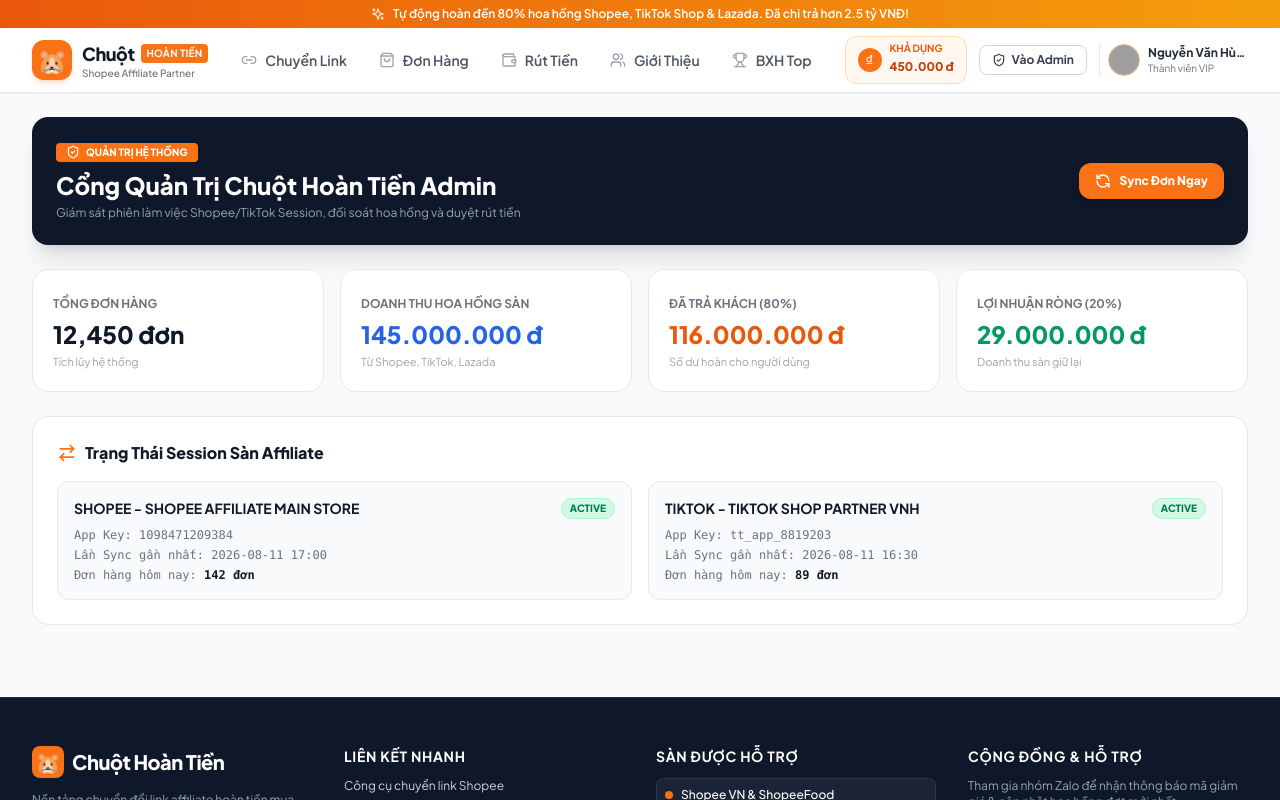
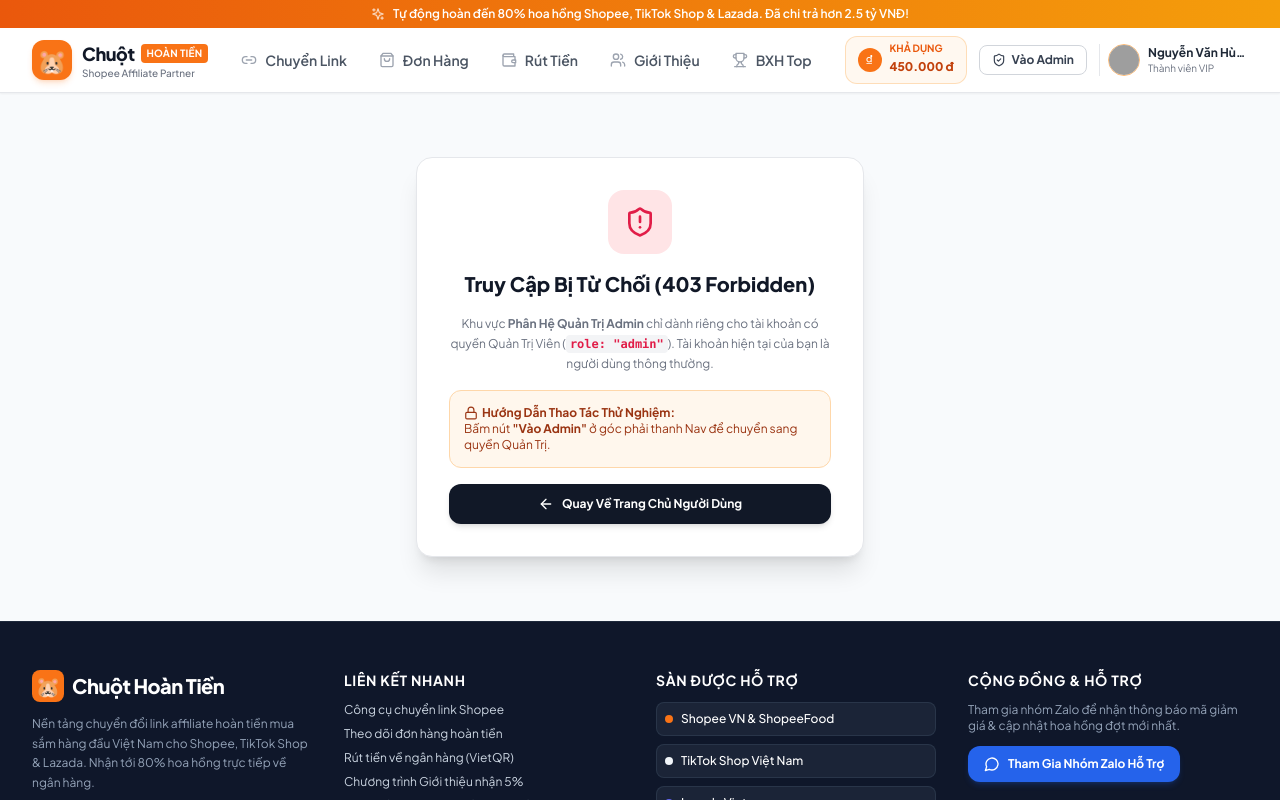
Before and after one commit to minhhc0909-cyber/web-hh-shopee, a React (Vite) app: page /admin in a window 1280 px wide. Shown: the top 800 px of the page. Built offline with nearby package versions, Linux system fonts and the light colour scheme; grey boxes are pictures that could not be loaded.

Commit message:
Add RBAC Role protection guard for admin routes

```diff
--- a/src/App.jsx
+++ b/src/App.jsx
@@ -17,6 +17,8 @@ import AdminShopeeSession from './pages/Admin/AdminShopeeSession';
 import AdminReconciliation from './pages/Admin/AdminReconciliation';
 import AdminOrders from './pages/Admin/AdminOrders';
 import AdminWithdrawals from './pages/Admin/AdminWithdrawals';
+
+import ProtectedRoute from './components/ProtectedRoute';
 
 export default function App() {
   const [isAdminMode, setIsAdminMode] = useState(false);
@@ -38,17 +40,38 @@ export default function App() {
           <Route path="/referral" element={<Referral />} />
           <Route path="/leaderboard" element={<Leaderboard />} />
 
-          {/* Admin Routes */}
-          <Route path="/admin" element={<AdminDashboard />} />
-          <Route path="/admin/shopee-session" element={<AdminShopeeSession />} />
-          <Route path="/admin/reconciliation" element={<AdminReconciliation />} />
-          <Route path="/admin/orders" element={<AdminOrders />} />
-          <Route path="/admin/withdrawals" element={<AdminWithdrawals />} />
+          {/* Admin Routes - Protected by ProtectedRoute */}
+          <Route path="/admin" element={
+            <ProtectedRoute isAdminMode={isAdminMode} requiredRole="admin">
+              <AdminDashboard />
+            </ProtectedRoute>
+          } />
+          <Route path="/admin/shopee-session" element={
+            <ProtectedRoute isAdminMode={isAdminMode} requiredRole="admin">
+              <AdminShopeeSession />
+            </ProtectedRoute>
+          } />
+          <Route path="/admin/reconciliation" element={
+            <ProtectedRoute isAdminMode={isAdminMode} requiredRole="admin">
+              <AdminReconciliation />
+            </ProtectedRoute>
+          } />
+          <Route path="/admin/orders" element={
+            <ProtectedRoute isAdminMode={isAdminMode} requiredRole="admin">
+              <AdminOrders />
+            </ProtectedRoute>
+          } />
+          <Route path="/admin/withdrawals" element={
+            <ProtectedRoute isAdminMode={isAdminMode} requiredRole="admin">
+              <AdminWithdrawals />
+            </ProtectedRoute>
+          } />
 
           {/* Fallback */}
           <Route path="*" element={<Navigate to="/" replace />} />
         </Routes>
       </main>
+
 
       {/* Footer */}
       <Footer />
--- /dev/null
+++ b/src/components/ProtectedRoute.jsx
@@ -0,0 +1,46 @@
+import React from 'react';
+import { Navigate } from 'react-router-dom';
+import { ShieldAlert, Lock, ArrowLeft } from 'lucide-react';
+import { getStoredUser } from '../services/storage';
+
+export default function ProtectedRoute({ children, requiredRole = 'admin', isAdminMode }) {
+  const user = getStoredUser();
+
+  // Check if role is admin or admin mode is active
+  const hasAccess = user.role === requiredRole || isAdminMode;
+
+  if (!hasAccess) {
+    return (
+      <div className="min-h-[60vh] flex items-center justify-center p-4">
+        <div className="bg-white rounded-2xl p-8 max-w-md w-full text-center space-y-4 border border-gray-200 shadow-xl">
+          <div className="w-16 h-16 rounded-2xl bg-rose-100 text-rose-600 flex items-center justify-center mx-auto">
+            <ShieldAlert className="w-8 h-8" />
+          </div>
+
+          <h2 className="text-xl font-extrabold text-gray-900">Truy Cập Bị Từ Chối (403 Forbidden)</h2>
+
+          <p className="text-xs text-gray-500 leading-relaxed">
+            Khu vực <b>Phân Hệ Quản Trị Admin</b> chỉ dành riêng cho tài khoản có quyền Quản Trị Viên (<code className="bg-gray-100 px-1 py-0.5 rounded text-rose-600 font-bold">role: "admin"</code>). Tài khoản hiện tại của bạn là người dùng thông thường.
+          </p>
+
+          <div className="bg-orange-50 p-3.5 rounded-xl border border-orange-200 text-xs text-orange-800 text-left space-y-1">
+            <span className="font-bold block flex items-center gap-1">
+              <Lock className="w-3.5 h-3.5" /> Hướng Dẫn Thao Tác Thử Nghiệm:
+            </span>
+            <span>Bấm nút <b>"Vào Admin"</b> ở góc phải thanh Nav để chuyển sang quyền Quản Trị.</span>
+          </div>
+
+          <a
+            href="/"
+            className="inline-flex items-center justify-center gap-2 w-full py-3 bg-gray-900 hover:bg-gray-800 text-white text-xs font-bold rounded-xl transition-all shadow-md"
+          >
+            <ArrowLeft className="w-4 h-4" />
+            <span>Quay Về Trang Chủ Người Dùng</span>
+          </a>
+        </div>
+      </div>
+    );
+  }
+
+  return children;
+}
--- a/src/services/mockData.js
+++ b/src/services/mockData.js
@@ -4,6 +4,7 @@ export const INITIAL_USER = {
   id: "USR-982341",
   name: "Nguyễn Văn Hùng",
   email: "vanhung.demo@gmail.com",
+  role: "user", // "user" or "admin"
   avatar: "https://images.unsplash.com/photo-1535713875002-d1d0cf377fde?auto=format&fit=crop&w=150&q=80",
   balance: 450000,
   pendingBalance: 185000,
@@ -19,6 +20,7 @@ export const INITIAL_USER = {
   referralsCount: 14,
   referralEarnings: 320000
 };
+
 
 export const INITIAL_ORDERS = [
   {
```
